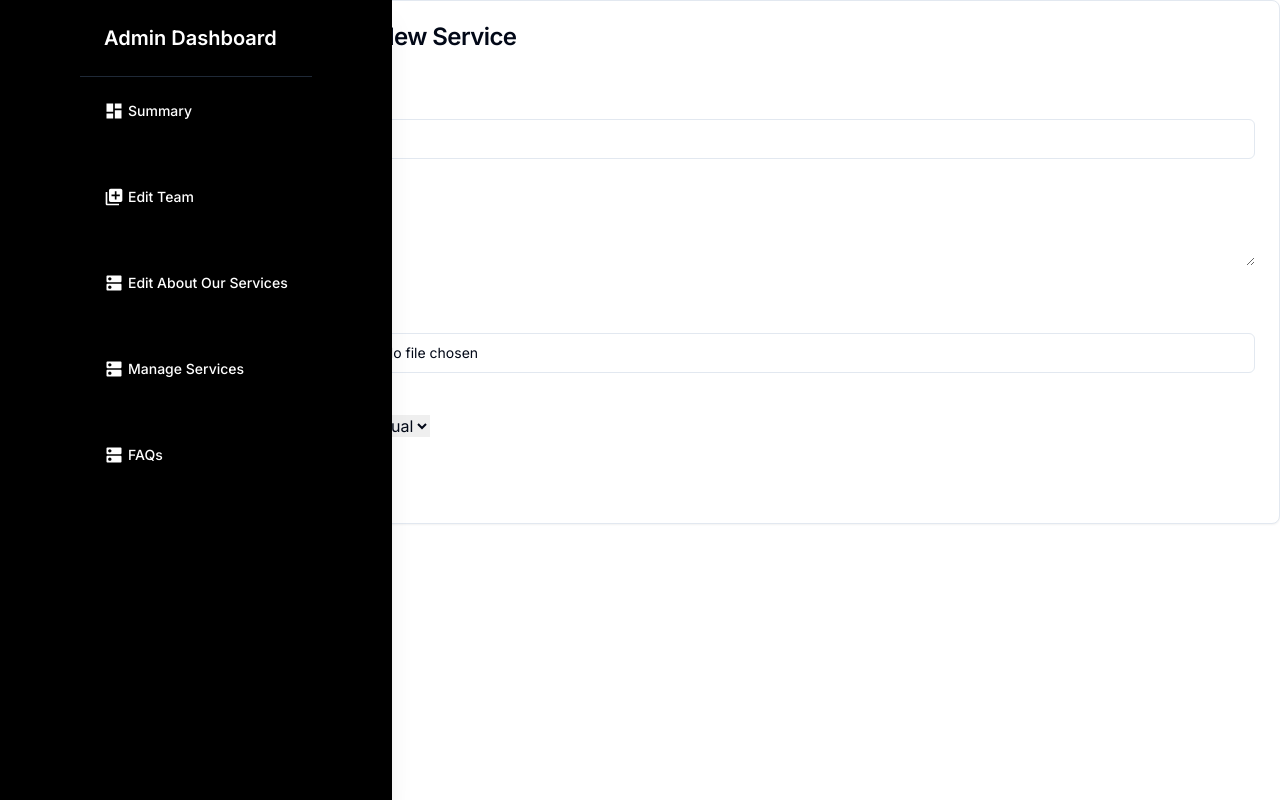
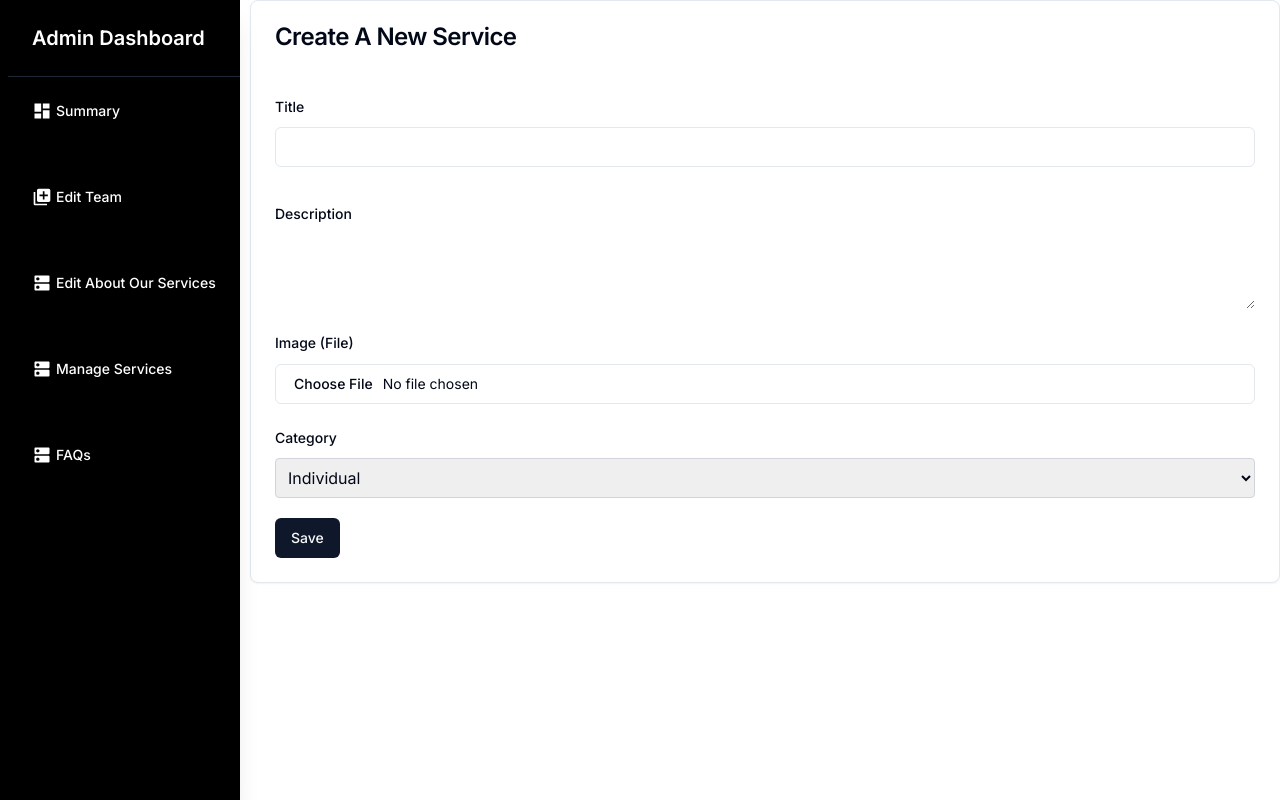
Before and after one commit to yazok8/KhConsult-Web, a Next.js app: page /admin/add-services/new in a window 1280 px wide. Built offline with nearby package versions, Linux system fonts and the light colour scheme.

Commit message:
add aws image upload

```diff
--- a/src/app/admin/(dashboard)/add-services/new/page.tsx
+++ b/src/app/admin/(dashboard)/add-services/new/page.tsx
@@ -2,34 +2,76 @@
 
 'use client';
 
-import { useState } from 'react';
+import { useState, useEffect } from 'react';
 import { useRouter } from 'next/navigation';
 import { Card, CardContent, CardHeader, CardTitle } from '@/components/ui/card';
 import { Label } from '@/components/ui/label';
 import { Input } from '@/components/ui/input';
 import { Button } from '@/components/ui/button';
+import { Textarea } from '@/components/ui/textarea';
+import Image from 'next/image';
+import { getImageSrc } from '@/lib/imageHelper';
+import { Service } from '@prisma/client';
 
-export default function NewServicePage() {
+type Props = {
+  service?: Service;
+};
+
+export default function NewServicePage({ service }: Props) {
   const router = useRouter();
+
+  const [currentImageSrc, setCurrentImageSrc] = useState<File | string>('');
+
   const [title, setTitle] = useState('');
   const [description, setDescription] = useState('');
-  const [imageSrc, setImageSrc] = useState('');
   const [category, setCategory] = useState('INDIVIDUAL');
+
+  useEffect(() => {
+    if (service?.imageSrc) {
+      const imageSrc = getImageSrc(service.imageSrc);
+      setCurrentImageSrc(imageSrc);
+    }
+  }, [service]);
+
+  function handleFileChange(e: React.ChangeEvent<HTMLInputElement>) {
+    if (e.target.files && e.target.files.length > 0) {
+      setCurrentImageSrc(e.target.files[0]);
+    }
+  }
 
   async function handleSubmit(e: React.FormEvent) {
     e.preventDefault();
+
+    const formData = new FormData();
+
+    formData.append('title', title);
+    formData.append('description', description);
+    formData.append('category', category);
+
+    if (typeof currentImageSrc === 'object' && currentImageSrc instanceof File) {
+      formData.append('image', currentImageSrc);
+    } else if (typeof currentImageSrc === 'string' && currentImageSrc !== '') {
+      // If editing and not changing the image, you might handle accordingly
+      // For creation, ensure that image is always a File
+    } else {
+      // Handle cases where no image is selected if necessary
+    }
+
     const res = await fetch('/api/services', {
       method: 'POST',
-      headers: { 'Content-Type': 'application/json' },
-      body: JSON.stringify({ title, description, imageSrc, category }),
+      // Do NOT set 'Content-Type' header manually; the browser will set it including the boundary
+      body: formData,
     });
+
     if (res.ok) {
-      router.push('/admin/services');
+      router.push('/admin/manage-services');
     } else {
-      // handle errors
-      console.error('Failed to create service');
+      const errorData = await res.json();
+      console.error('Failed to create service:', errorData.error);
+      // Optionally, set error state to display to the user
     }
   }
+
 
   return (
     <Card>
@@ -38,29 +80,79 @@ export default function NewServicePage() {
       </CardHeader>
       <CardContent>
         <form onSubmit={handleSubmit}>
-        <div className='py-5'>
-        <Label>Title</Label>
-        <Input value={title} onChange={e => setTitle(e.target.value)} required />
+          {/* Title */}
+          <div className="py-5 space-y-2">
+            <Label htmlFor="title">Title</Label>
+            <Input
+              id="title"
+              value={title}
+              onChange={(e) => setTitle(e.target.value)}
+              required
+            />
           </div>
-      <div className='py-5 flex flex-col'>
-        <Label>Description</Label>
-        <textarea value={description} onChange={e => setDescription(e.target.value)} className="border-solid border-5" required />
+
+          {/* Description */}
+          <div className="py-5 space-y-2 flex flex-col">
+            <Label htmlFor="description">Description</Label>
+            <Textarea
+              id="description"
+              value={description}
+              onChange={(e) => setDescription(e.target.value)}
+              className="border-solid border-5"
+              required
+            />
           </div>
-      <div className='py-5'>
-        <Label>Image URL</Label>
-        <Input value={imageSrc} onChange={e => setImageSrc(e.target.value)} type='file' id='new-image' name='newImage' />
+
+          {/* File Input */}
+          <div className="space-y-2">
+            <Label htmlFor="image">Image (File)</Label>
+            <Input
+              type="file"
+              id="image"
+              name="image"
+              accept="image/*" // Optional: restrict to image files
+              required={!service} // Only required if creating a new service
+              onChange={handleFileChange}
+            />
           </div>
-      <div className="py-5">
-        <Label>Category</Label>
-        <select value={category} onChange={e => setCategory(e.target.value)}>
+
+          {/* Existing Image Preview (only if editing and image is a string) */}
+          {service != null && typeof currentImageSrc === 'string' && currentImageSrc !== '' && (
+            <div className="my-4">
+              <Image
+                src={currentImageSrc}
+                height={400}
+                width={400}
+                alt="Service Image"
+                onError={() => {
+                  if (!service.imageSrc) return;
+                  const sanitizedImagePath = service.imageSrc.startsWith('/')
+                    ? service.imageSrc.slice(1)
+                    : service.imageSrc;
+                  const localImageUrl = `/services/${sanitizedImagePath}`;
+                  setCurrentImageSrc(localImageUrl);
+                }}
+              />
+            </div>
+          )}
+
+          {/* Category */}
+          <div className="py-5 space-y-2">
+            <Label htmlFor="category">Category</Label>
+            <select
+              id="category"
+              value={category}
+              onChange={(e) => setCategory(e.target.value)}
+              className="block w-full p-2 border border-gray-300 rounded"
+            >
               <option value="INDIVIDUAL">Individual</option>
               <option value="BUSINESS">Business</option>
             </select>
           </div>
+
           <Button type="submit">Save</Button>
         </form>
       </CardContent>
-
     </Card>
   );
 }
--- a/src/app/admin/(dashboard)/components/AdminNav.tsx
+++ b/src/app/admin/(dashboard)/components/AdminNav.tsx
@@ -19,11 +19,11 @@ const AdminNav = () => {
   // }
 
   return (
-  <div className="fixed left-0 top-0 h-screen w-54 bg-black shadow-xl z-50 flex flex-col">
-   <div className="      mx-auto
-      xl:px-20
+  <div className="fixed left-0 top-0 h-screen w-54 bg-black shadow-xl z-50 flex flex-col w-60 text-nowrap">
+   <div className="
+      mx-auto
       md:px-2
-      px-4">
+      px-1">
       <div className="p-6 border-b border-gray-800">
       <Link href="/admin">
       <span className="text-white text-xl font-semibold">Admin Dashboard</span>
--- a/src/app/admin/(dashboard)/manage-services/page.tsx
+++ b/src/app/admin/(dashboard)/manage-services/page.tsx
@@ -29,7 +29,7 @@ export default function ServiceListPage() {
           <CardTitle>Our Services</CardTitle>
         </CardHeader>
         <CardContent>
-          <div className="py-5">
+          <div className="py-5 mr-auto">
             <Link href="/admin/add-services/new">Create A New Service</Link>
           </div>
           <ul>
--- /dev/null
+++ b/src/app/admin/actions/services.tsx
@@ -0,0 +1,60 @@
+// src/app/admin/actions/services.tsx
+
+import prisma from "@/lib/prisma";
+import { revalidatePath } from "next/cache";
+import { Service } from "@prisma/client";
+import { addSchema } from "@/lib/validations/service";
+import { uploadImageToS3 } from "./uploadImageToS3";
+
+
+
+
+/**
+ * Adds a new service to the database after uploading the image to S3.
+ * @param formData The form data containing service details and image file.
+ * @returns The created service.
+ */
+export async function AddService(formData: FormData): Promise<Service> {
+  const formEntries = Object.fromEntries(formData.entries());
+
+  // Retrieve the image file from formData
+  const imageFile = formData.get("image");
+
+  // Validate the form data
+  const result = addSchema.safeParse({
+    ...formEntries,
+    image: imageFile,
+  });
+
+  if (!result.success) {
+    throw new Error(
+      "Validation failed: " + JSON.stringify(result.error.formErrors.fieldErrors)
+    );
+  }
+
+  const data = result.data;
+
+  try {
+    // Upload image to S3
+    const imgKey = await uploadImageToS3(data.image);
+
+    // Create the service in the database
+    const newService = await prisma.service.create({
+      data: {
+        title: data.title,
+        description: data.description,
+        imageSrc: imgKey,
+        category: data.category,
+      },
+    });
+
+    // Revalidate relevant paths to update caches
+    revalidatePath("/");
+    revalidatePath("/services"); // Fixed typo from "/servies" to "/services"
+
+    return newService; // Return the created service
+  } catch (err) {
+    console.error("Error adding service:", err);
+    throw new Error("An error occurred while adding the service.");
+  }
+}
--- a/src/app/api/services/route.ts
+++ b/src/app/api/services/route.ts
@@ -1,5 +1,5 @@
+import { AddService } from "@/app/admin/actions/services";
 import prisma from "@/lib/prisma";
-import { ServiceCategory } from "@prisma/client";
 import { NextResponse } from "next/server";
 
 export async function GET(){
@@ -12,25 +12,16 @@ export async function GET(){
     }
 }
 
-export async function POST(req:Request){
-    try{
-        const body = await req.json();
-        const {title, description, imageSrc, category}=body;
-
-        if(!title || !description ){
-            return NextResponse.json({err:"Title and description are required"}, {status:400});
-        }
-        const newServce = await prisma.service.create({
-            data:{
-                title,
-                description,
-                imageSrc,
-                category: category as ServiceCategory || "INDIVIDUAL"
-            }
-        });
-        return NextResponse.json(newServce);
-    }catch(err){
-        console.log(err);
-        return NextResponse.json({err:"failed to create service"}, {status:500});
-    }
+export async function POST(req: Request) {
+  try {
+    const formData = await req.formData();
+    const service = await AddService(formData);
+    return NextResponse.json(service, { status: 201 });
+  } catch (err) {
+    console.error("Error creating service:", err);
+    return NextResponse.json(
+      { error: err instanceof Error ? err.message : "Failed to create service" },
+      { status: 500 }
+    );
+  }
 }
--- /dev/null
+++ b/src/lib/imageHelper.ts
@@ -0,0 +1,14 @@
+export const getImageSrc = (path: string | undefined | null) => {
+    if (!path) {
+      return "/default-avatar.jpg";
+    }
+
+    if (path.startsWith("https://") || path.startsWith("https://")) {
+      return path;
+    } else if (path.startsWith("/")) {
+      return path;
+    } else {
+      const sanitizedPath = path.startsWith("/") ? path.slice(1) : path;
+      return `${process.env.NEXT_PUBLIC_S3_BUCKET_URL}/${sanitizedPath}`;
+    }
+  };
--- /dev/null
+++ b/src/lib/validations/service.ts
@@ -0,0 +1,31 @@
+import { z } from "zod";
+import { ServiceCategory } from "@prisma/client";
+
+
+// Define a schema to validate the image file without relying on the File class
+export const fileSchema = z
+  .any()
+  .refine(
+    (file) =>
+      file &&
+      typeof file === "object" &&
+      "size" in file &&
+      "type" in file &&
+      typeof file.size === "number" &&
+      typeof file.type === "string",
+    { message: "File is required." }
+  )
+  .refine(
+    (file) => file.size > 0 && file.type.startsWith("image/"),
+    { message: "Valid image is required." }
+  );
+
+// Zod schema for adding a service
+export const addSchema = z.object({
+  title: z.string().min(1, { message: "Name is required." }),
+  description: z.string().min(1, { message: "Description is required." }),
+  image: fileSchema,
+  category: z
+    .enum(["INDIVIDUAL", "BUSINESS"])
+    .transform((val) => val as ServiceCategory),
+});
```
Also changed, not shown: package.json (+8 -1 lines), src/app/admin/actions/uploadImageToS3.ts (added, +58 -0 lines), src/types/File.ts (added, +7 -0 lines), 1 other file (tests, documents, lock files or other folders). Lines whose indentation alone changed are shown as unchanged.
